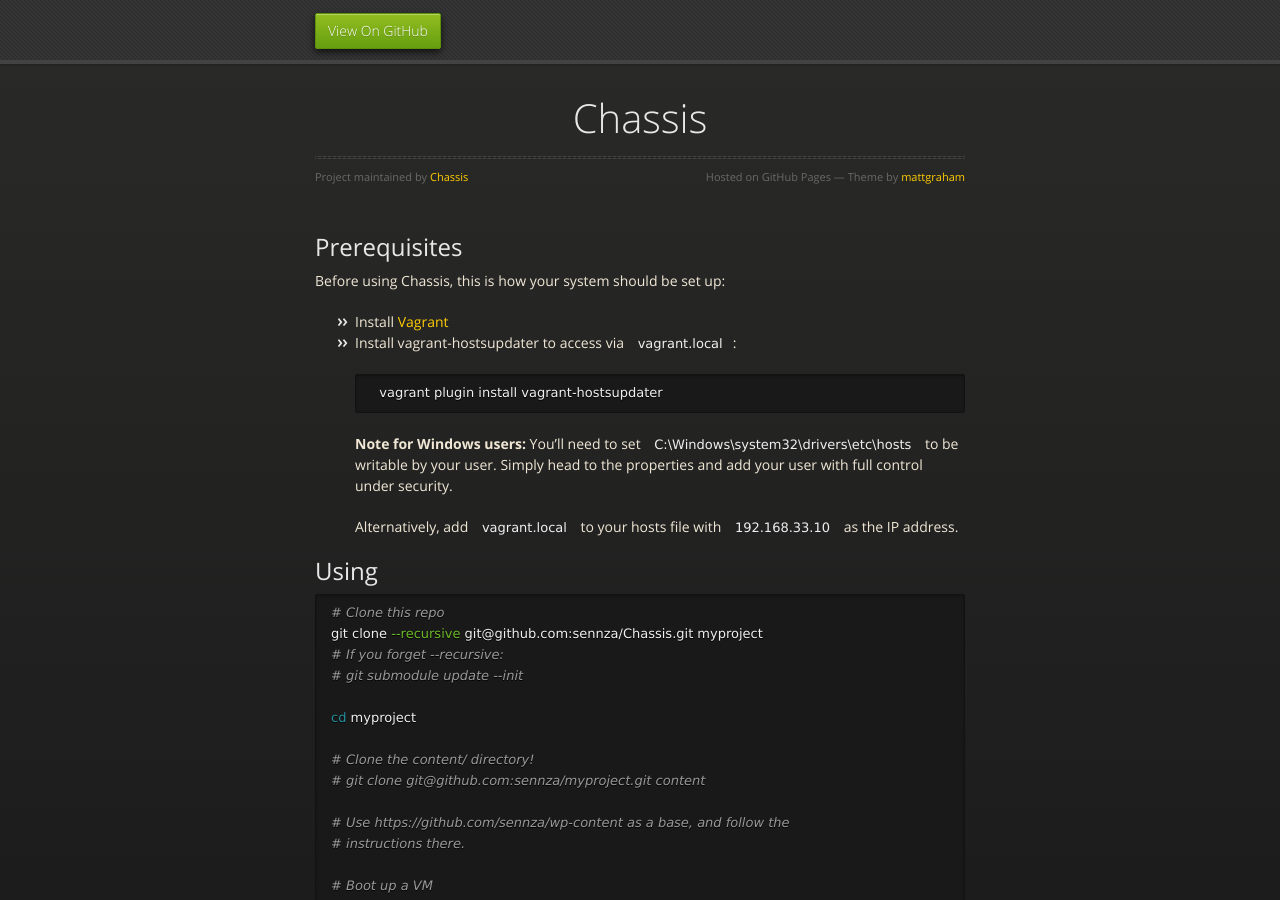
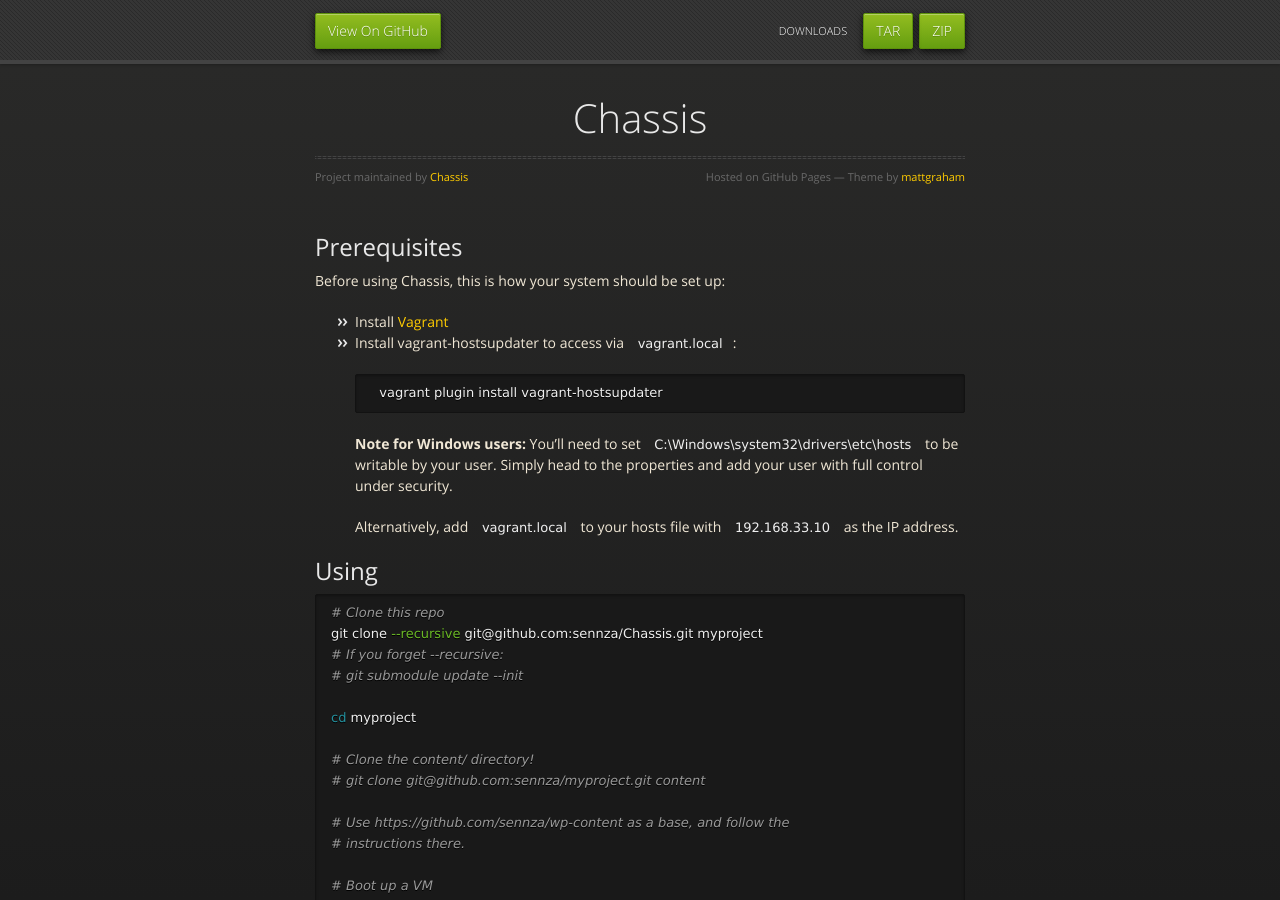
Before and after one commit to Chassis/chassis.github.io, a Jekyll site: the page built from index.md, in a window 1280 px wide and 900 px high. Built offline with Jekyll 4.4.1, drawn with Linux system fonts in a browser that asks for light colours; nearby versions of some CDN libraries; Markdown is read by kramdown in place of the engine named in the settings.

Commit message:
Add download links to header

```diff
--- a/_includes/header.html
+++ b/_includes/header.html
@@ -20,7 +20,11 @@
   <body>
       <div id="header">
         <nav>
-          <li class="fork"><a href="https://github.com/Chassis">View On GitHub</a></li>
+          <li class="fork"><a href="https://github.com/Chassis/Chassis">View On GitHub</a></li>
+
+          <li class="downloads"><a href="https://github.com/Chassis/Chassis/zipball/master">ZIP</a></li>
+          <li class="downloads"><a href="https://github.com/Chassis/Chassis/tarball/master">TAR</a></li>
+          <li class="title">DOWNLOADS</li>
         </nav>
       </div><!-- end header -->
 
```
